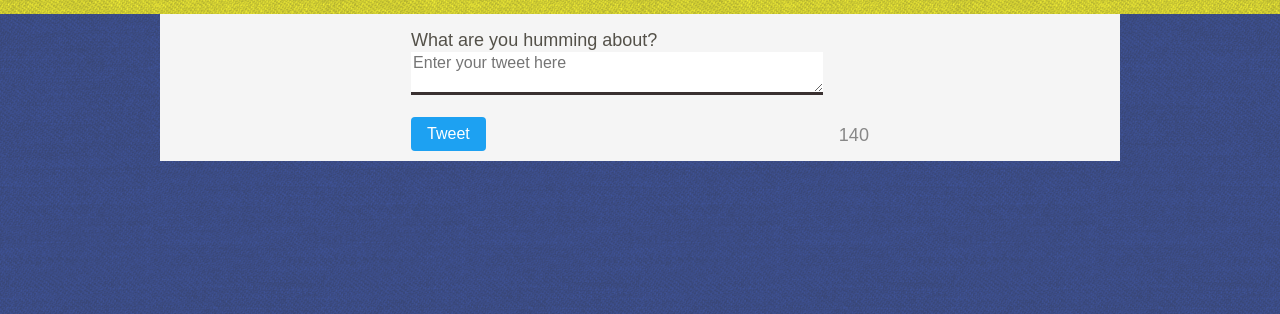
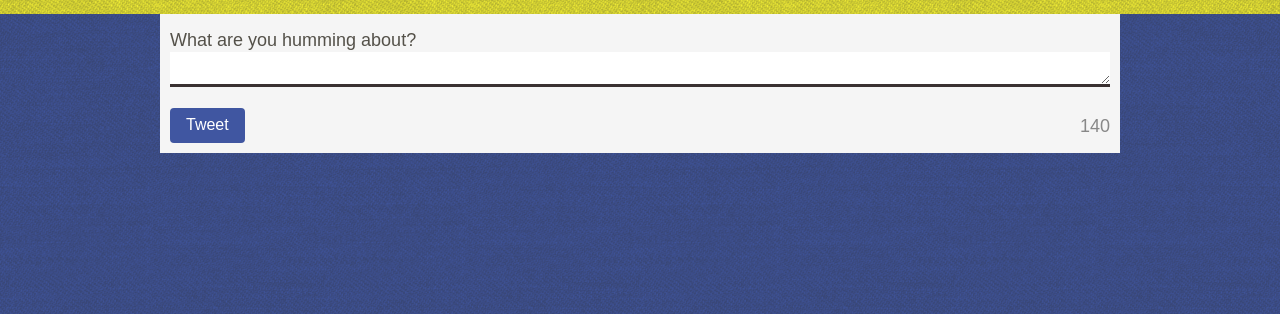
Before and after one commit to trickstyle89/tweeter, a website: page public/index.html in a window 1280 px wide. Shown: the part 486-800 px from the top of the page. Drawn offline with nearby package versions, Linux system fonts and the light colour scheme.

Commit message:
Fixed spacing of the main tweeter text box

```diff
--- a/public/index.html
+++ b/public/index.html
@@ -28,7 +28,7 @@
     <!-- Top nav bar (fixed) -->
     <nav>
       <span>tweeter</span>
-      <div class="new-tweet">
+      <div class="new-tweeter">
         <span><strong>Write</strong> a new tweet</span>
         <i class="fa-solid fa-angles-down"></i>
       </div>
@@ -49,7 +49,7 @@
   <section class="new-tweet">
     <form action="/tweets" method="POST">
       <label for="tweet-text">What are you humming about?</label>
-          <textarea name="text" id="tweet-text" placeholder="Enter your tweet here"></textarea>
+      <textarea name="text" id="tweet-text"></textarea>
       <div>
         <button type="submit">Tweet</button>
         <output name="counter" class="counter" for="tweet-text">140</output>
--- a/public/styles/nav.css
+++ b/public/styles/nav.css
@@ -11,18 +11,18 @@ nav {
     position: fixed;
   }
 
-  .new-tweet {
+  .new-tweeter {
     display: flex;
     flex-direction: column;
     align-items: center;
     margin-left: auto;
   }
 
-  .new-tweet span {
+  .new-tweeter span {
     font-family: Helvetica;
     font-size: large;
   }
 
-  .new-tweet i {
+  .new-tweeter i {
     color:red
   }
--- a/public/styles/new-tweet.css
+++ b/public/styles/new-tweet.css
@@ -19,11 +19,11 @@
   }
 
   .new-tweet textarea {
-    display: inline-block;
-    width: 90%;
-    min-height: 20px;
+    display: line;
+    width: 100%;
+    max-height: 35px;
     font-size: 16px;
-    padding: 10pxrem;
+    padding: 10px;
     border: none;
     border-bottom: 3px solid #3a3131;
     resize: vertical;
@@ -33,7 +33,7 @@
   .new-tweet button {
     font-size: 1rem;
     padding: 0.5rem 1rem;
-    background-color: #1da1f2;
+    background-color: #4056A1;
     color: #fff;
     border: none;
     border-radius: 4px;
```
Lines whose indentation alone changed are shown as unchanged.
